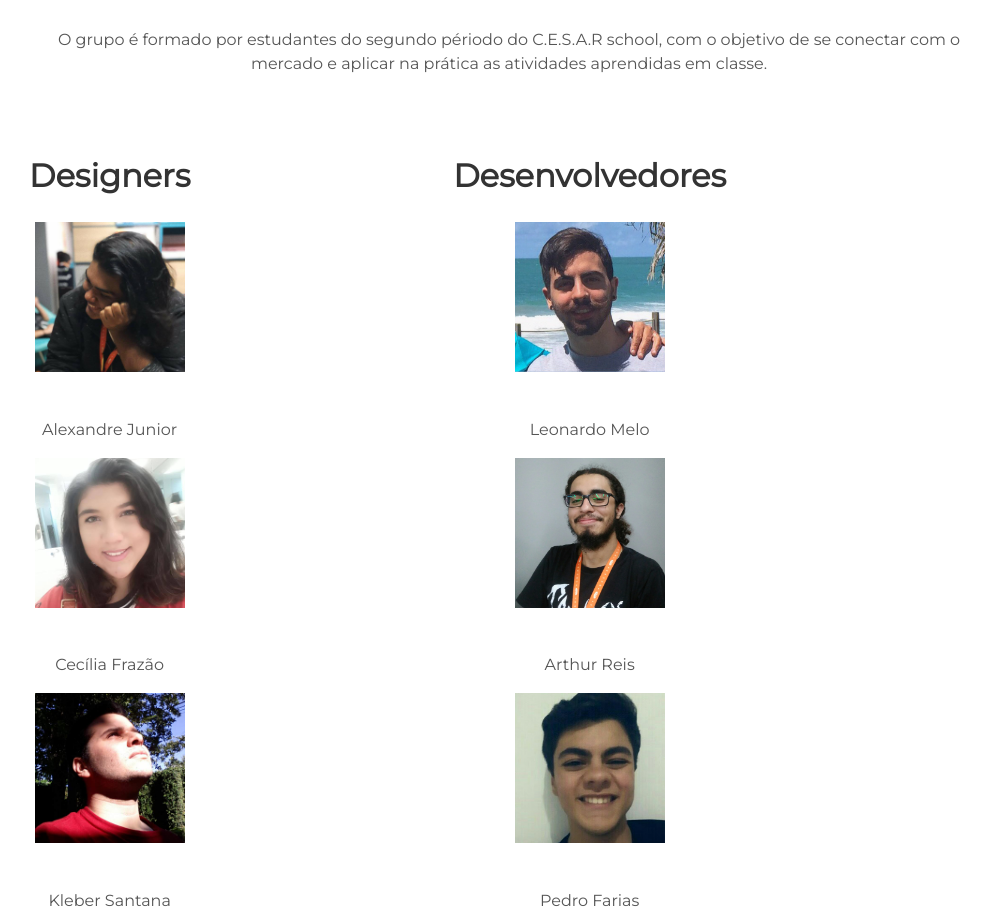
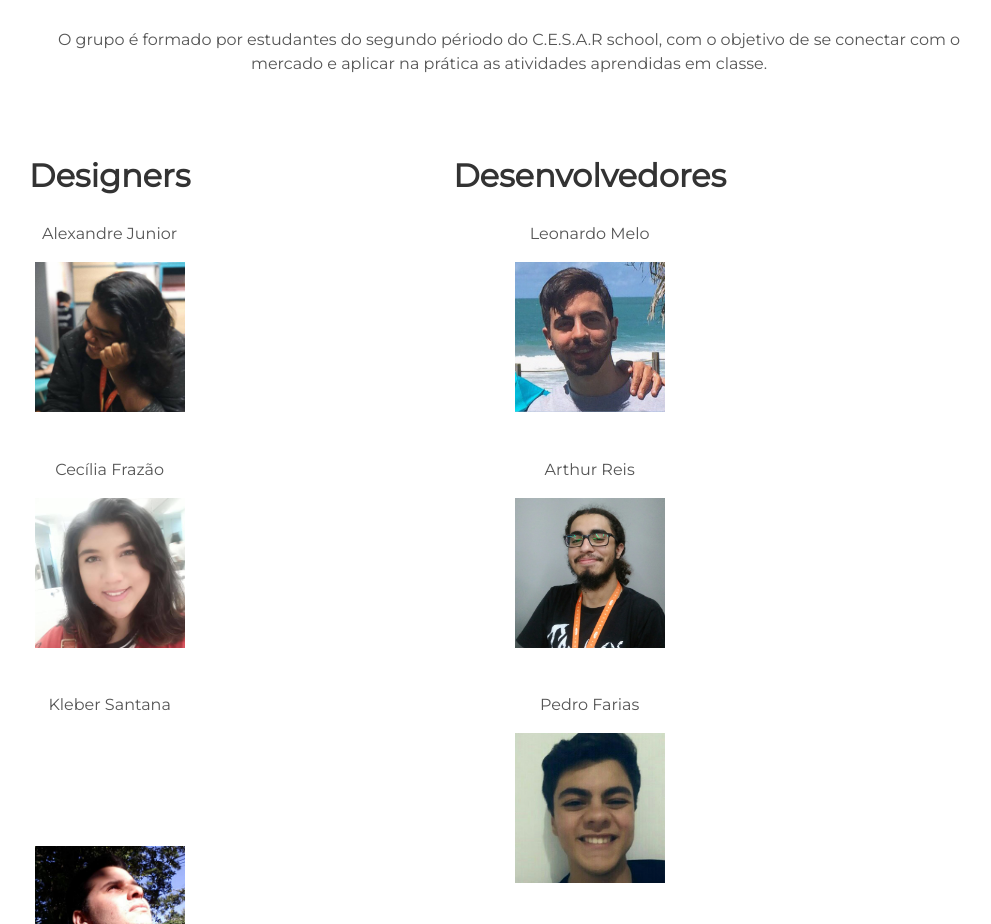
Before and after one commit to ALPACK/ALPACK.github.io, a Jekyll site: the page built from index.html, in a window 1280 px wide. Shown: the part 1029-1953 px from the top of the page, without its empty margins (131-1122 px from the left). Built offline with Jekyll 4.4.1, drawn with Linux system fonts in a browser that asks for light colours.

```diff
--- a/_includes/about.html
+++ b/_includes/about.html
@@ -54,15 +54,21 @@
   <div class="user">
     <div class="Design">
       <h2>Designers</h2>
-      <img src="../assets/img/Alexandro.jpg" id="xande"><p>Alexandre Junior</p>
-      <img src="../assets/img/Cecilia.jpg"  id="cecilia"><p>Cecília Frazão</p>
-      <img src="../assets/img/Kleber.jpg" id="kleber"><p>Kleber Santana</p><br>
+      <p>Alexandre Junior</p>
+      <img src="../assets/img/Alexandro.jpg" id="xande">
+      <br><p>Cecília Frazão</p>
+      <img src="../assets/img/Cecilia.jpg"  id="cecilia">
+      <br><p>Kleber Santana</p><br>
+      <img src="../assets/img/Kleber.jpg" id="kleber">
 
     </div>
     <div class="dev">
       <h2>Desenvolvedores</h2>
-      <img src="../assets/img/Leo.png" id="leo"><p>Leonardo Melo</p>
-      <img src="../assets/img/ReisO.png"  id="ReisO"><p>Arthur Reis</p>
-      <img src="../assets/img/Pedro.png" id="Pedro"><p>Pedro Farias</p>
+      <p>Leonardo Melo</p>
+      <img src="../assets/img/Leo.png" id="leo">
+      <br><p>Arthur Reis</p>
+      <img src="../assets/img/ReisO.png"  id="ReisO">
+      <br><p>Pedro Farias</p>
+      <img src="../assets/img/Pedro.png" id="Pedro">
     </div>
 </div>
```
